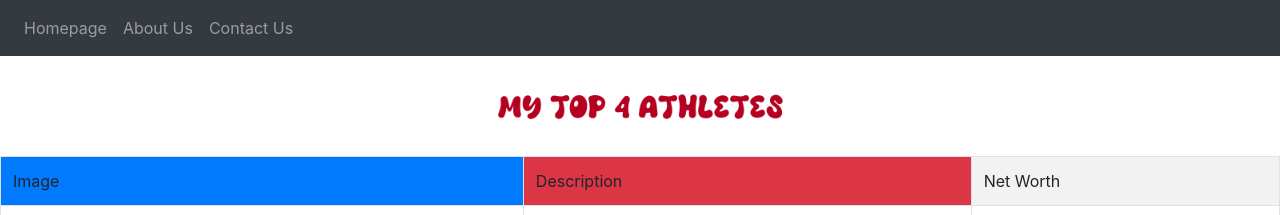
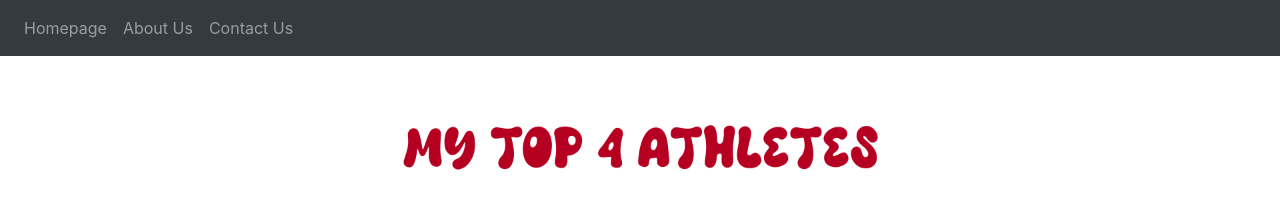
Before and after one commit to MargaSanchez/GH_ICTGr-Sec_Q3Exercise4_Sanchez.html, a plain HTML site: page index.html in a window 1280 px wide. Shown: the top 215 px of the page. Drawn offline with nearby package versions, Linux system fonts and the light colour scheme.

Commit message:
Update index.html

```diff
--- a/index.html
+++ b/index.html
@@ -17,7 +17,7 @@
 <body>
 	<center>
 
-		<img src="mytop4athletes.png" height="100" width="300"/>
+		<img src="mytop4athletes.png" height="180" width="500"/>
 
     <table class="table table-striped table-bordered table-hover">
         <tr>
```
